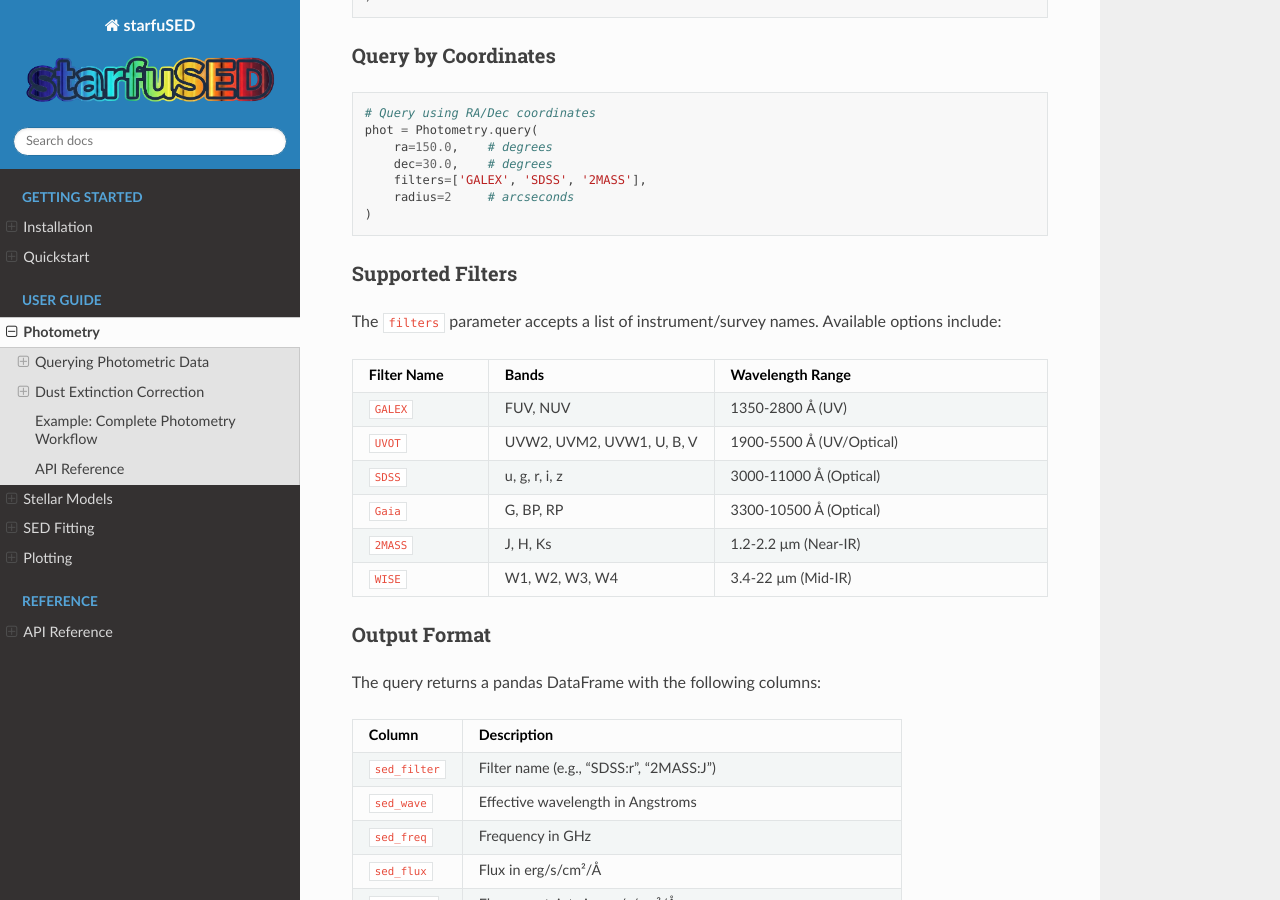
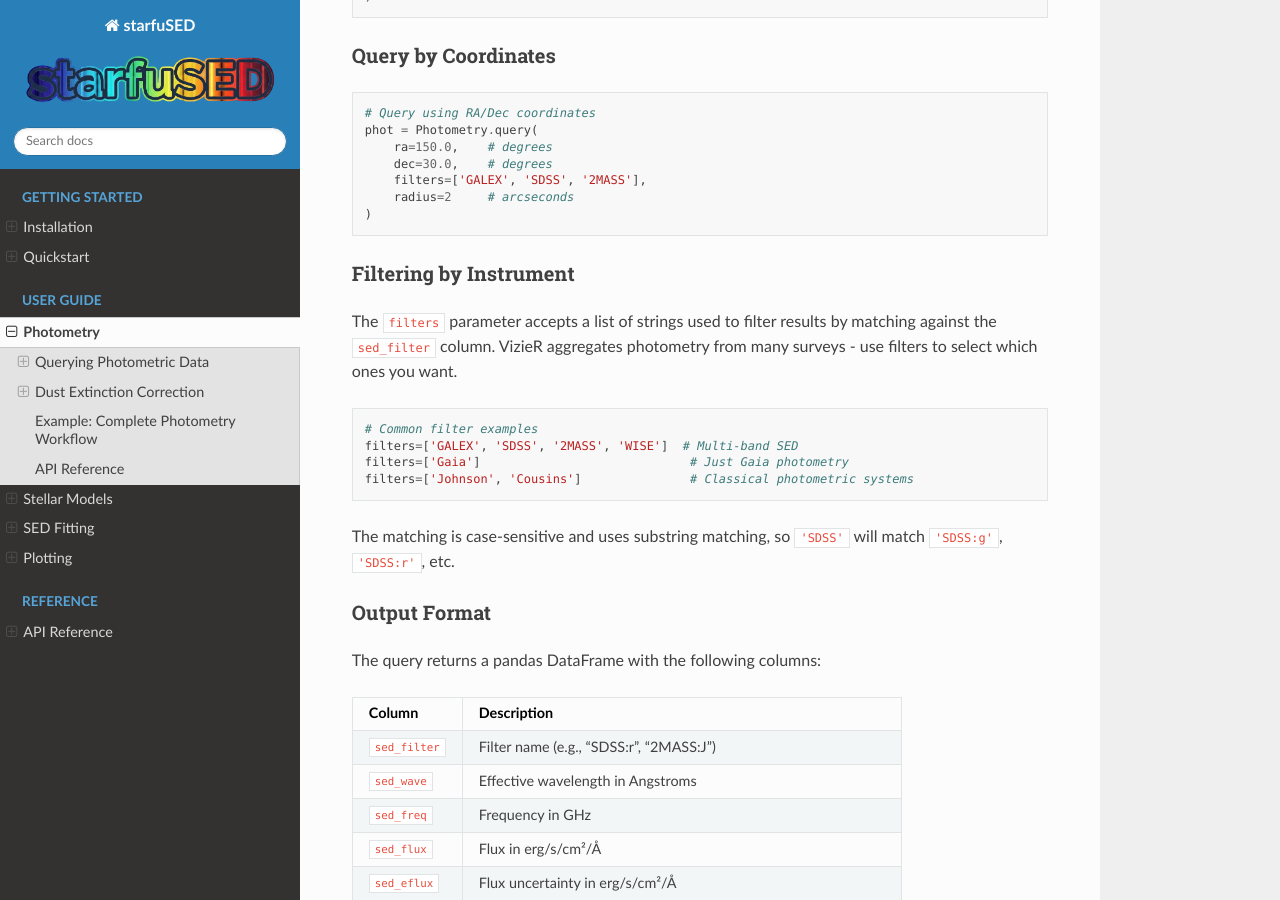
Before and after one commit to ritviksainarayan/starfuSED, a Sphinx documentation site: the page built from docs/source/photometry.rst, in a window 1280 px wide and 900 px high, scrolled down 554 px. Built offline with Sphinx 7.4.7 and the Read the Docs theme 3.1.0, drawn with Linux system fonts in a browser that asks for light colours.

Commit message:
Add files via upload

```diff
--- a/docs/source/installation.rst
+++ b/docs/source/installation.rst
@@ -62,9 +62,9 @@ Network Requirements
 
 *starfuSED* requires an internet connection to:
 
-1. Query photometry from VizieR SED service
-2. Download stellar atmosphere models from STScI and SVO
-3. Retrieve dust extinction values from IRSA
+1. Query photometry from VizieR SED service.
+2. Download stellar atmosphere models from STScI and SVO.
+3. Retrieve dust extinction values from IRSA.
 
 All data is downloaded on-demand and cached in memory during a session. No persistent local storage of large files is required.
 
--- a/docs/source/models.rst
+++ b/docs/source/models.rst
@@ -127,7 +127,7 @@ Koester White Dwarf Models
 
 Koester models are pure hydrogen (DA) white dwarf atmospheres, ideal for fitting hot compact objects.
 
-**Source**: `Spanish Virtual Observatory <http://svo2.cab.inta-csic.es/theory/newov2/>`_
+**Source**: `Spanish Virtual Observatory <https://svo2.cab.inta-csic.es/theory/newov2/index.php>`_
 
 **Parameter Grid**:
 
@@ -153,7 +153,7 @@ BT-Settl Models
 
 BT-Settl models include cloud formation and dust settling physics, making them ideal for very cool objects like brown dwarfs.
 
-**Source**: `Spanish Virtual Observatory <http://svo2.cab.inta-csic.es/theory/newov2/>`_
+**Source**: `Spanish Virtual Observatory <https://svo2.cab.inta-csic.es/theory/newov2/index.php>`_
 
 **Reference**: Allard, Homeier & Freytag (2012)
 
--- a/docs/source/photometry.rst
+++ b/docs/source/photometry.rst
@@ -36,36 +36,19 @@ Query by Coordinates
        radius=2     # arcseconds
    )
 
-Supported Filters
-~~~~~~~~~~~~~~~~~
+Filtering by Instrument
+~~~~~~~~~~~~~~~~~~~~~~~
 
-The ``filters`` parameter accepts a list of instrument/survey names. Available options include:
+The ``filters`` parameter accepts a list of strings used to filter results by matching against the ``sed_filter`` column. VizieR aggregates photometry from many surveys - use filters to select which ones you want.
 
-.. list-table::
-   :header-rows: 1
-   :widths: 20 30 50
+.. code-block:: python
 
-   * - Filter Name
-     - Bands
-     - Wavelength Range
-   * - ``GALEX``
-     - FUV, NUV
-     - 1350-2800 Å (UV)
-   * - ``UVOT``
-     - UVW2, UVM2, UVW1, U, B, V
-     - 1900-5500 Å (UV/Optical)
-   * - ``SDSS``
-     - u, g, r, i, z
-     - 3000-11000 Å (Optical)
-   * - ``Gaia``
-     - G, BP, RP
-     - 3300-10500 Å (Optical)
-   * - ``2MASS``
-     - J, H, Ks
-     - 1.2-2.2 μm (Near-IR)
-   * - ``WISE``
-     - W1, W2, W3, W4
-     - 3.4-22 μm (Mid-IR)
+   # Common filter examples
+   filters=['GALEX', 'SDSS', '2MASS', 'WISE']  # Multi-band SED
+   filters=['Gaia']                             # Just Gaia photometry
+   filters=['Johnson', 'Cousins']               # Classical photometric systems
+
+The matching is case-sensitive and uses substring matching, so ``'SDSS'`` will match ``'SDSS:g'``, ``'SDSS:r'``, etc.
 
 Output Format
 ~~~~~~~~~~~~~
--- a/docs/source/quickstart.rst
+++ b/docs/source/quickstart.rst
@@ -190,11 +190,6 @@ The fit result dictionary contains:
    print(f"Chi-squared: {result['chi2']:.2f}")
    print(f"Reduced chi-squared: {result['reduced_chi2']:.2f}")
 
-   # Uncertainties (if computed)
-   if 'errors' in result:
-       teff_err = result['errors']['teff_err']
-       print(f"Teff = {result['teff']} +{teff_err[1]:.0f}/-{teff_err[0]:.0f} K")
-
    # Best-fit model spectrum
    spectrum = result['spectrum']
    print(spectrum.head())
```
Also changed, not shown: docs/source/fitting.rst (+3 -13 lines), docs/source/index.rst (+15 -24 lines).
